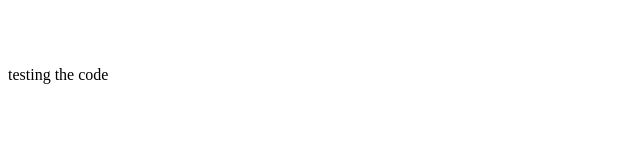
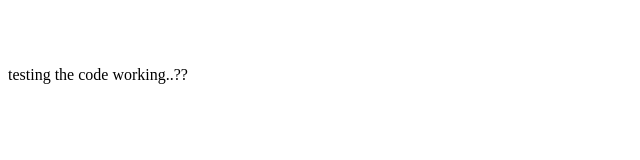
Before and after one commit to bael734/lilith, a plain HTML site: page index.html in a window 1280 px wide. Shown: the full height of the page, 0-640 px from the left. Drawn offline with Linux system fonts and the light colour scheme.

Commit message:
Update index.html

```diff
--- a/index.html
+++ b/index.html
@@ -4,5 +4,6 @@
 </head>
 <body>
 testing the code
+  working..??
 </body>
 </html>
```
